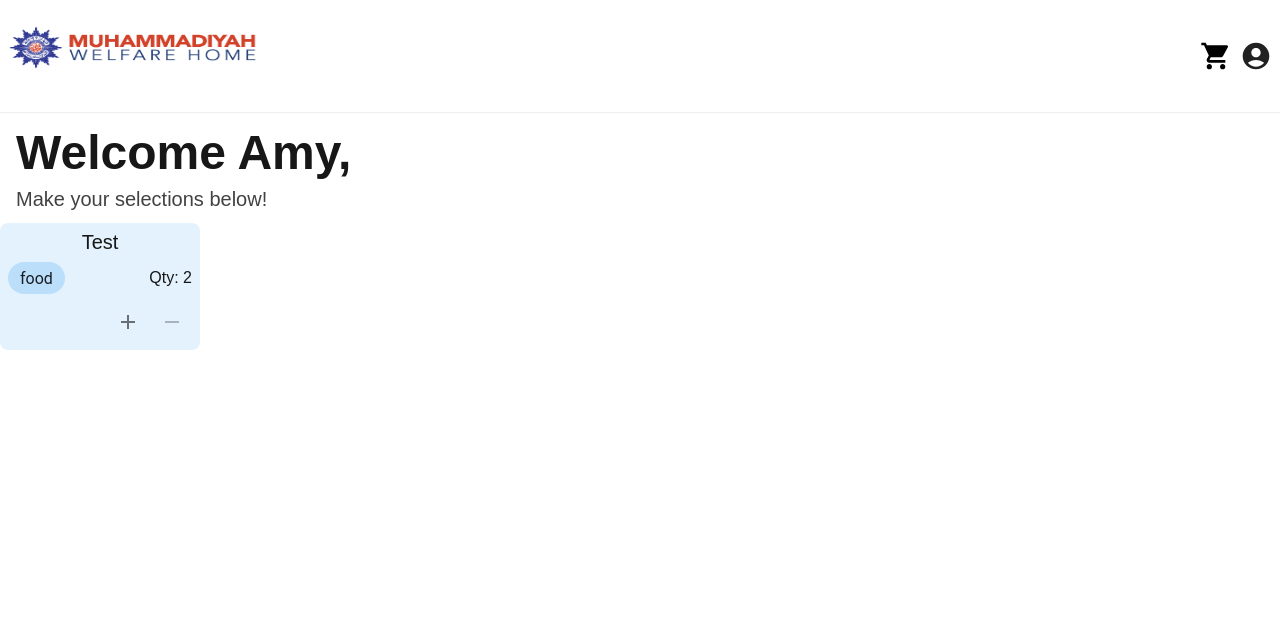
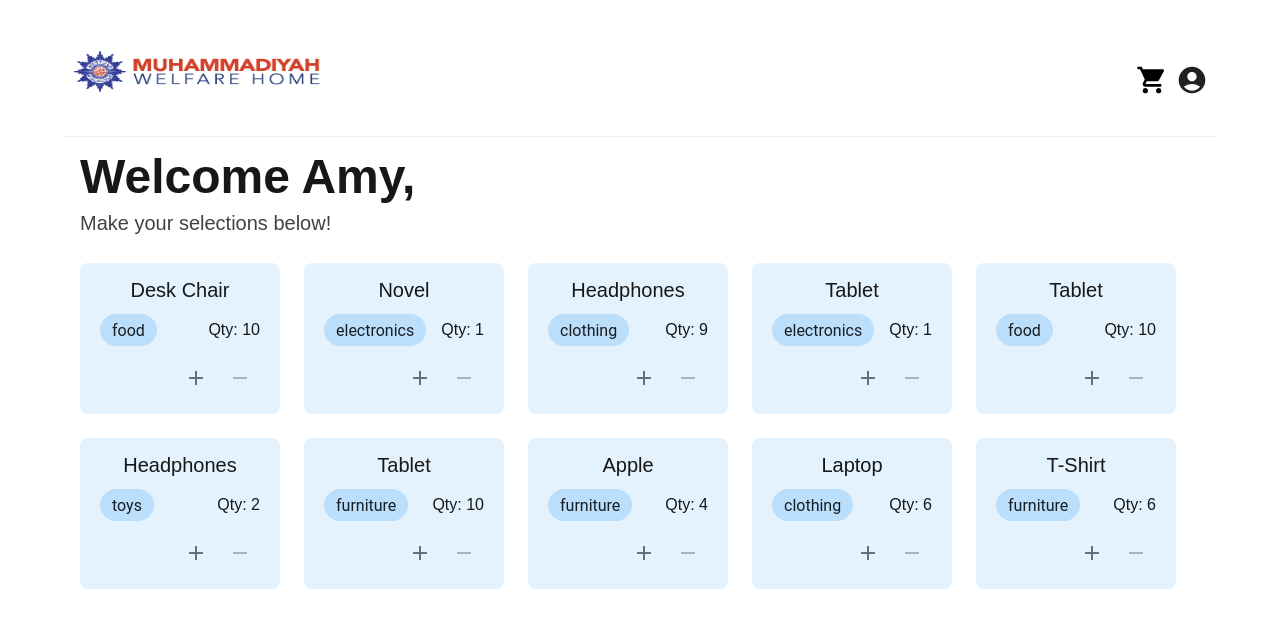
Before and after one commit to casperngeen/h4g25, a Next.js app in the folder frontend/: page / in a window 1280 px wide. Shown: the top 628 px of the page. Built offline with nearby package versions, Linux system fonts and the light colour scheme; no server answers.

Commit message:
Update dashboard

```diff
--- a/frontend/app/components/item.tsx
+++ b/frontend/app/components/item.tsx
@@ -5,21 +5,19 @@ import { Box, Chip, IconButton } from "@mui/material";
 import { Add, Remove } from "@mui/icons-material";
 import { blue } from "@mui/material/colors";
 
-interface ItemProps {
+export interface ItemProps {
     name: string;
     category: string;
-    quantity: number;
-    maxQuantity: number;
-    setQuantity: (value: number) => void;
+    initialQuantity: number;
 }
 
 export const Item: React.FC<ItemProps> = ({
     name,
     category,
-    maxQuantity,
-    quantity,
-    setQuantity,
+    initialQuantity,
 }) => {
+    const [quantity, setQuantity] = useState(initialQuantity);
+
     const handleAdd = () => {
         if (quantity > 0) {
             const newQuantity = quantity - 1;
@@ -31,7 +29,7 @@ export const Item: React.FC<ItemProps> = ({
                 setDisableAdd(false);
             }
 
-            if (newQuantity >= maxQuantity) {
+            if (newQuantity >= initialQuantity) {
                 setDisableRemove(true);
             } else {
                 setDisableRemove(false);
@@ -40,7 +38,7 @@ export const Item: React.FC<ItemProps> = ({
     };
 
     const handleRemove = () => {
-        if (quantity < maxQuantity) {
+        if (quantity < initialQuantity) {
             const newQuantity = quantity + 1;
             setQuantity(newQuantity);
 
@@ -50,7 +48,7 @@ export const Item: React.FC<ItemProps> = ({
                 setDisableAdd(false);
             }
 
-            if (newQuantity >= maxQuantity) {
+            if (newQuantity >= initialQuantity) {
                 setDisableRemove(true);
             } else {
                 setDisableRemove(false);
@@ -59,16 +57,19 @@ export const Item: React.FC<ItemProps> = ({
     };
 
     const [disableAdd, setDisableAdd] = useState(quantity <= 0);
-    const [disableRemove, setDisableRemove] = useState(quantity >= maxQuantity);
+    const [disableRemove, setDisableRemove] = useState(
+        quantity >= initialQuantity
+    );
 
     return (
         <Box
             display="flex"
-            padding={"8px"}
+            padding={"16px 20px"}
             flexDirection="column"
             justifyContent="space-between"
-            maxWidth={"200px"}
-            gap={"8px"}
+            minWidth={"200px"}
+            maxWidth={"300px"}
+            gap={"12px"}
             sx={{
                 backgroundColor: blue[50],
                 borderStyle: "hidden",
--- a/frontend/app/page.tsx
+++ b/frontend/app/page.tsx
@@ -1,24 +1,78 @@
 "use client";
 
-import { useState } from "react";
-import { Item } from "./components/item";
+import { useEffect, useState } from "react";
+import { Item, ItemProps } from "./components/item";
 import { NavBar } from "./components/navbar";
 import Box from "@mui/material/Box";
 import { WelcomeText } from "./components/welcome";
+import Container from "@mui/material/Container";
+
+const mockItems: ItemProps[] = [
+    { name: "Desk Chair", category: "food", initialQuantity: 10 },
+    { name: "Novel", category: "electronics", initialQuantity: 1 },
+    { name: "Headphones", category: "clothing", initialQuantity: 9 },
+    { name: "Tablet", category: "electronics", initialQuantity: 1 },
+    { name: "Tablet", category: "food", initialQuantity: 10 },
+    { name: "Headphones", category: "toys", initialQuantity: 2 },
+    { name: "Tablet", category: "furniture", initialQuantity: 10 },
+    { name: "Apple", category: "furniture", initialQuantity: 4 },
+    { name: "Laptop", category: "clothing", initialQuantity: 6 },
+    { name: "T-Shirt", category: "furniture", initialQuantity: 6 },
+];
 
 export default function Dashboard() {
-    const [quantity, setQuantity] = useState(2);
+    const [items, setItems] = useState<ItemProps[]>(mockItems);
+    const API_URL = "http://localhost:3001";
+
+    useEffect(() => {
+        const fetchData = async () => {
+            try {
+                const response = await fetch(`${API_URL}/items`);
+                if (!response.ok) {
+                    throw new Error(`HTTP error! status: ${response.status}`);
+                }
+                const result = await response.json();
+                setItems(result);
+            } catch (err) {
+                console.error("Failed to fetch items:", err);
+            }
+        };
+
+        fetchData();
+    }, []);
+
     return (
-        <Box display="flex" flexDirection="column" gap="12px">
-            <NavBar />
-            <WelcomeText name={"Amy"} />
-            <Item
-                name="Test"
-                maxQuantity={2}
-                quantity={quantity}
-                setQuantity={setQuantity}
-                category="food"
-            ></Item>
-        </Box>
+        <Container
+            sx={{
+                padding: "24px",
+                overflowY: "auto",
+            }}
+        >
+            <Box display="flex" flexDirection="column" gap="12px">
+                <NavBar />
+                <WelcomeText name={"Amy"} />
+                <Box
+                    sx={{
+                        display: "flex",
+                        flexWrap: "wrap",
+                        gap: 3,
+                        paddingTop: "16px",
+                        justifyContent: "flex-start",
+                        overflowY: "auto",
+                        padding: "16px",
+                    }}
+                >
+                    {items.map((item, index) => (
+                        <Box key={index}>
+                            <Item
+                                name={item.name}
+                                initialQuantity={item.initialQuantity}
+                                category={item.category}
+                            />
+                        </Box>
+                    ))}
+                </Box>
+            </Box>
+        </Container>
     );
 }
```
